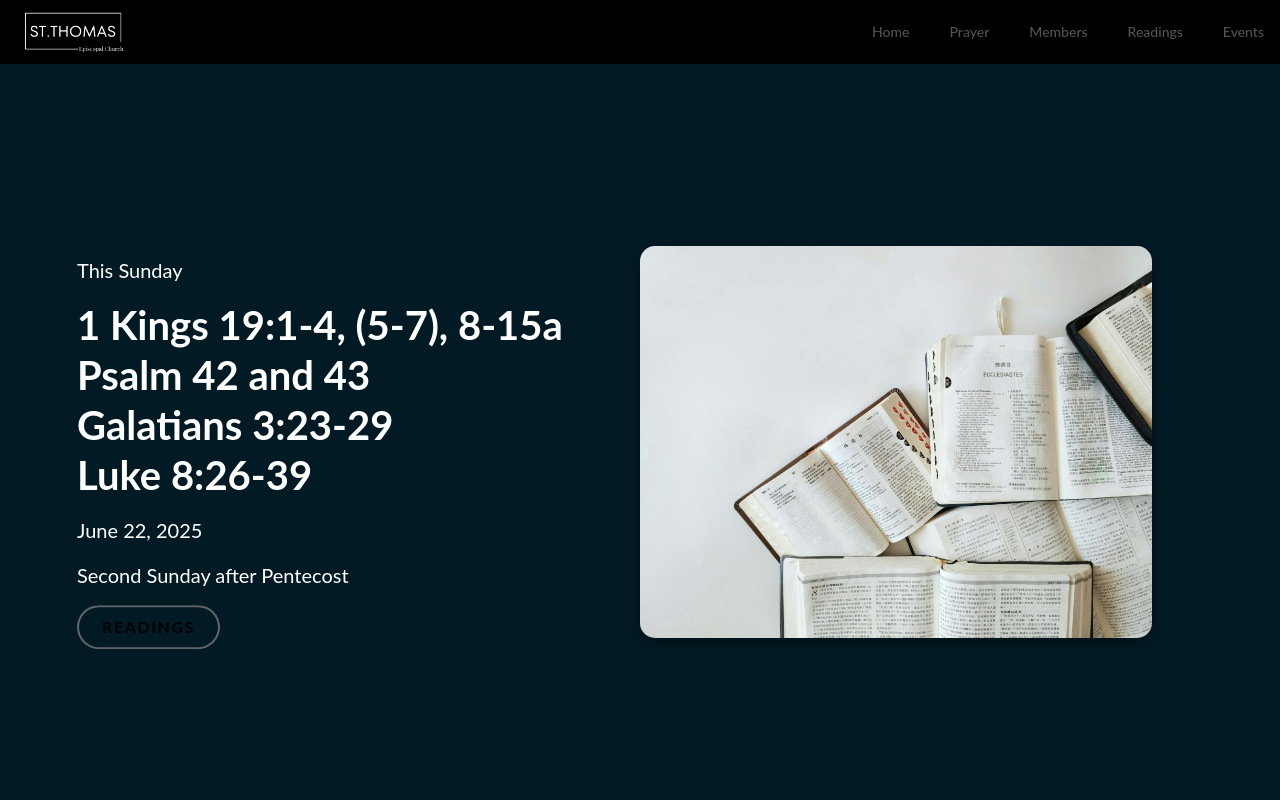
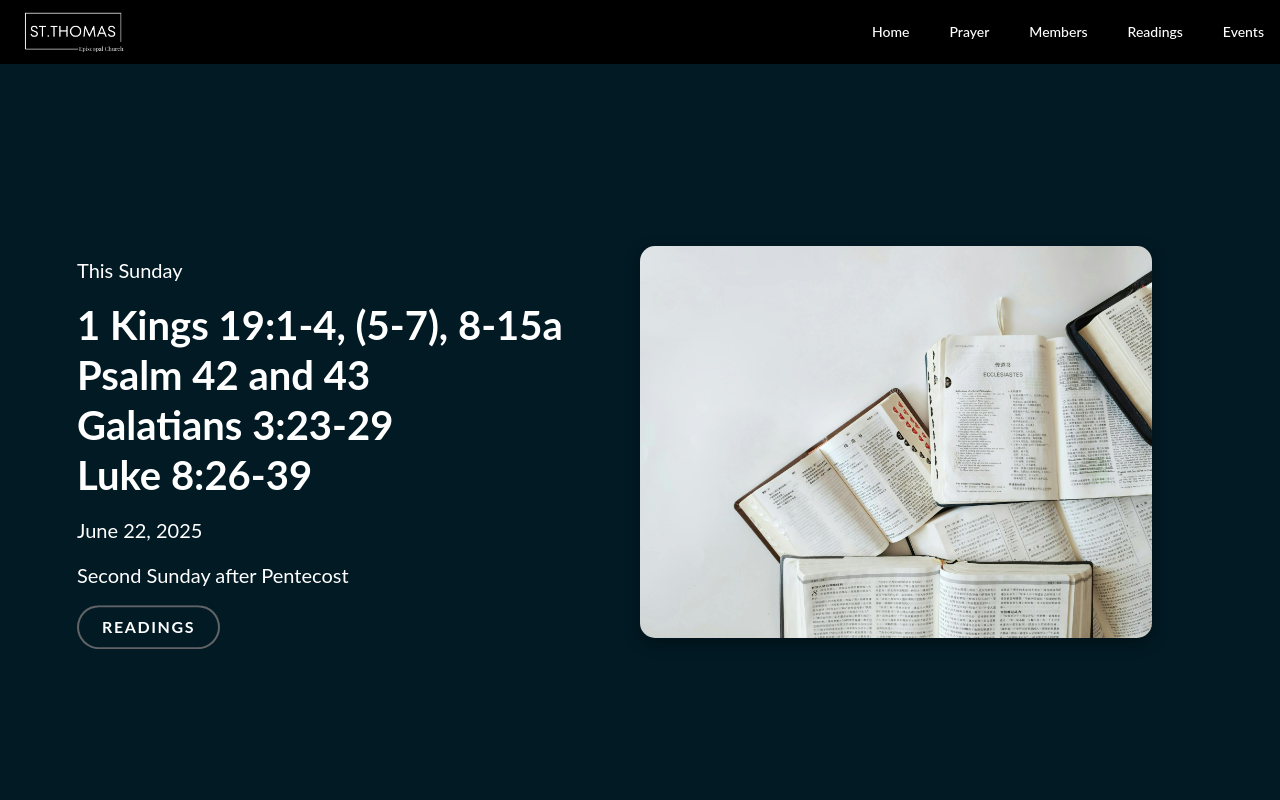
Before and after one commit to stthomasbushwick/sthomasapp, a React (Vite) app: page /readings in a window 1280 px wide. Shown: the top 800 px of the page. Built offline with nearby package versions, Linux system fonts and the light colour scheme.

Commit message:
fixed lightmode styling

```diff
--- a/src/App.jsx
+++ b/src/App.jsx
@@ -13,7 +13,9 @@ function App() {
 
   return (
     <>
-      <Navbar />
+      <div id="nav-div">
+        <Navbar />
+      </div>
       <Routes>
         <Route path="/" element={<Home />} />
         <Route path="/prayer" element={<NeedPrayer />} />
--- a/src/components/FlipWords.jsx
+++ b/src/components/FlipWords.jsx
@@ -53,7 +53,7 @@ export const FlipWords = ({
           position: "absolute",
         }}
         className={cn(
-          "z-10 inline-block relative text-left text-neutral-900 dark:text-neutral-100 px-2",
+          "z-10 inline-block relative text-left text-neutral-100 px-2",
           className
         )}
         key={currentWord}>
--- a/src/components/Navbar.jsx
+++ b/src/components/Navbar.jsx
@@ -19,18 +19,9 @@ export const Navbar = ({ children, className }) => {
   });
   const [visible, setVisible] = useState(false);
 
-  // useMotionValueEvent(scrollY, "change", (latest) => {
-  //   if (latest > 100) {
-  //     setVisible(true);
-  //   } else {
-  //     setVisible(false);
-  //   }
-  // });
-
   return (
     <motion.div
       ref={ref}
-      // IMPORTANT: Change this to class of `fixed` if you want the navbar to be fixed
       className={cn("sticky inset-x-0 top-20 z-40 w-full bg-black", className)}>
       {React.Children.map(children, (child) =>
         React.isValidElement(child)
@@ -61,8 +52,8 @@ export const NavBody = ({ children, className, visible }) => {
         minWidth: "800px",
       }}
       className={cn(
-        "relative z-[60] mx-auto hidden w-full max-w-7xl flex-row items-center justify-between self-start rounded-full bg-black px-4 py-2 lg:flex dark:bg-black",
-        visible && "bg-white/80 dark:bg-neutral-950/80",
+        "relative z-[60] mx-auto hidden w-full max-w-7xl flex-row items-center justify-between self-start rounded-full bg-black px-4 py-2 lg:flex bg-black",
+        visible && "bg-neutral-950/80",
         className
       )}>
       {children}
@@ -84,13 +75,13 @@ export const NavItems = ({ items, className, onItemClick }) => {
         <Link
           onMouseEnter={() => setHovered(idx)}
           onClick={onItemClick}
-          className="relative px-4 py-2 text-neutral-600 dark:text-neutral-300"
+          className="relative px-4 py-2 text-neutral-300"
           key={`link-${idx}`}
           to={item.link}>
           {hovered === idx && (
             <motion.div
               layoutId="hovered"
-              className="absolute inset-0 h-full w-full rounded-full bg-gray-100 dark:bg-neutral-800"
+              className="absolute inset-0 h-full w-full rounded-full bg-neutral-800"
             />
           )}
           <span className="relative z-20">{item.name}</span>
@@ -120,8 +111,7 @@ export const MobileNav = ({ children, className, visible }) => {
         damping: 50,
       }}
       className={cn(
-        "relative z-50 mx-auto flex w-full max-w-[calc(100vw-2rem)] flex-col items-center justify-between bg-transparent px-0 py-2 lg:hidden",
-        visible && "bg-white/80 dark:bg-neutral-950/80",
+        "relative z-50 mx-auto flex w-full max-w-[calc(100vw-2rem)] flex-col items-center justify-between px-0 py-2 lg:hidden bg-neutral-950/80",
         className
       )}>
       {children}
@@ -131,11 +121,7 @@ export const MobileNav = ({ children, className, visible }) => {
 
 export const MobileNavHeader = ({ children, className }) => {
   return (
-    <div
-      className={cn(
-        "flex w-full flex-row items-center justify-between",
-        className
-      )}>
+    <div className={cn("flex w-full flex-row items-center justify-between", className)}>
       {children}
     </div>
   );
@@ -150,7 +136,7 @@ export const MobileNavMenu = ({ children, className, isOpen, onClose }) => {
           animate={{ opacity: 1 }}
           exit={{ opacity: 0 }}
           className={cn(
-            "absolute inset-x-0 top-16 z-50 flex w-full flex-col items-start justify-start gap-4 rounded-lg bg-white px-4 py-8 shadow-[0_0_24px_rgba(34,_42,_53,_0.06),_0_1px_1px_rgba(0,_0,_0,_0.05),_0_0_0_1px_rgba(34,_42,_53,_0.04),_0_0_4px_rgba(34,_42,_53,_0.08),_0_16px_68px_rgba(47,_48,_55,_0.05),_0_1px_0_rgba(255,_255,_255,_0.1)_inset] dark:bg-neutral-950",
+            "absolute inset-x-0 top-16 z-50 flex w-full flex-col items-start justify-start gap-4 rounded-lg bg-neutral-950 px-4 py-8 shadow-[0_0_24px_rgba(34,_42,_53,_0.06),_0_1px_1px_rgba(0,_0,_0,_0.05),_0_0_0_1px_rgba(34,_42,_53,_0.04),_0_0_4px_rgba(34,_42,_53,_0.08),_0_16px_68px_rgba(47,_48,_55,_0.05),_0_1px_0_rgba(255,_255,_255,_0.1)_inset]",
             className
           )}>
           {children}
@@ -162,9 +148,9 @@ export const MobileNavMenu = ({ children, className, isOpen, onClose }) => {
 
 export const MobileNavToggle = ({ isOpen, onClick }) => {
   return isOpen ? (
-    <IconX className="text-black dark:text-white" onClick={onClick} />
+    <IconX className="text-white" onClick={onClick} />
   ) : (
-    <IconMenu2 className="text-black dark:text-white" onClick={onClick} />
+    <IconMenu2 className="text-white" onClick={onClick} />
   );
 };
 
@@ -176,9 +162,8 @@ export const NavbarLogo = ({
   return (
     <Link
       to="/"
-      className="relative z-20 mr-4 flex items-center space-x-2 px-2 py-1 text-sm font-normal text-black">
+      className="relative z-20 mr-4 flex items-center space-x-2 px-2 py-1 text-sm font-normal text-white">
       <img src={logo} alt="logo" width={width} height={height} />
-      {/* <span className="font-medium text-black dark:text-white">Startup</span> */}
     </Link>
   );
 };
@@ -197,7 +182,7 @@ export const NavbarButton = ({
   const variantStyles = {
     primary:
       "shadow-[0_0_24px_rgba(34,_42,_53,_0.06),_0_1px_1px_rgba(0,_0,_0,_0.05),_0_0_0_1px_rgba(34,_42,_53,_0.04),_0_0_4px_rgba(34,_42,_53,_0.08),_0_16px_68px_rgba(47,_48,_55,_0.05),_0_1px_0_rgba(255,_255,_255,_0.1)_inset]",
-    secondary: "bg-transparent shadow-none dark:text-white",
+    secondary: "bg-transparent text-white shadow-none",
     dark: "bg-black text-white shadow-[0_0_24px_rgba(34,_42,_53,_0.06),_0_1px_1px_rgba(0,_0,_0,_0.05),_0_0_0_1px_rgba(34,_42,_53,_0.04),_0_0_4px_rgba(34,_42,_53,_0.08),_0_16px_68px_rgba(47,_48,_55,_0.05),_0_1px_0_rgba(255,_255,_255,_0.1)_inset]",
     gradient:
       "bg-gradient-to-b from-blue-500 to-blue-700 text-white shadow-[0px_2px_0px_0px_rgba(255,255,255,0.3)_inset]",
--- a/src/index.css
+++ b/src/index.css
@@ -4,6 +4,10 @@ body{
     padding: 0;
     font-family: lato;
     background-color: #f1f1f1;
+}
+
+#nav-div a{
+    color:white;
 }
 
 #not-found-div {
--- a/src/pages/Home.jsx
+++ b/src/pages/Home.jsx
@@ -100,7 +100,6 @@ const Home = () => {
             <h1 style={{fontSize: 40, fontWeight: "bold", textAlign: "center", margin: "50px 0 0 0"}}>Join Us Every Sunday</h1>
         </div>
         <div id="home-icon-div" >
-        {/* <div id="home-icon-div" ref={iconParallax.ref}> */}
             <div>
                 <svg xmlns="http://www.w3.org/2000/svg" viewBox="0 0 640 512"><path d="M128 32C92.7 32 64 60.7 64 96l0 256 64 0 0-256 384 0 0 256 64 0 0-256c0-35.3-28.7-64-64-64L128 32zM19.2 384C8.6 384 0 392.6 0 403.2C0 445.6 34.4 480 76.8 480l486.4 0c42.4 0 76.8-34.4 76.8-76.8c0-10.6-8.6-19.2-19.2-19.2L19.2 384z"/></svg>
                 <h1>Remote</h1>
@@ -119,7 +118,6 @@ const Home = () => {
         </div>
       </div>
       <hr className="icon-hr"></hr>
-      {/* <hr className="icon-hr" ref={hrParallax.ref}></hr> */}
 
       <div id="home-why-section">
         <div id="home-why-sec-div-1" ref={whyParallaxImg.ref}>
--- a/src/pages/Readings.jsx
+++ b/src/pages/Readings.jsx
@@ -32,7 +32,7 @@ const Readings = () => {
                         <p>{formatDate(readings["thisSunday"].date)}</p>
                         <p>{readings["thisSunday"].name}</p>
                         <a href={readingsLink(readings["thisSunday"].date)} target="_blank">
-                            <button className="shadow-[inset_0_0_0_2px_#616467] text-black px-12 py-4 rounded-full tracking-widest uppercase font-bold bg-transparent hover:bg-[#f1f1f1] hover:text-black dark:text-neutral-200 transition duration-200">
+                            <button className="shadow-[inset_0_0_0_2px_#616467] text-white px-12 py-4 rounded-full tracking-widest uppercase font-bold bg-transparent hover:bg-[#f1f1f1] hover:text-black dark:text-neutral-200 transition duration-200">
                             Readings
                             </button>
                         </a>
--- /dev/null
+++ b/tailwind.config.js
@@ -0,0 +1,11 @@
+module.exports = {
+  darkMode: 'class', // enables dark mode via class
+  content: [
+    "./index.html",
+    "./src/**/*.{js,jsx,ts,tsx}",  // covers all your React components/pages
+  ],
+  theme: {
+    extend: {},
+  },
+  plugins: [],
+}
```
